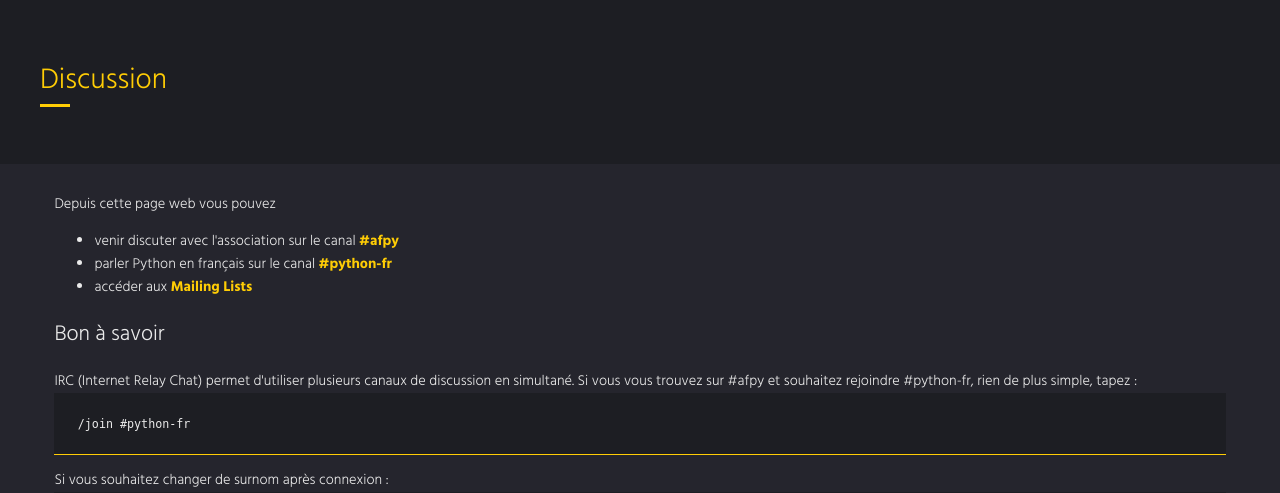
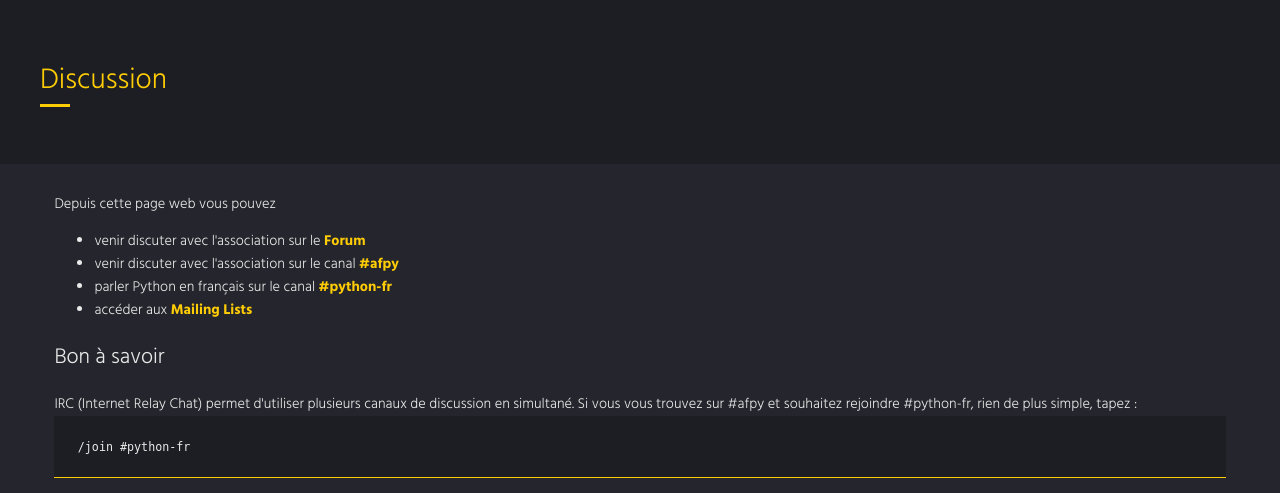
Before and after one commit to AFPy/site, a Flask app: page /discussion in a window 1280 px wide. Shown: the part 73-566 px from the top of the page. Run offline with Flask 2, Linux system fonts and the light colour scheme; parts of the project's set-up code (start-up, migrations or seed data) failed here and were passed over.

Commit message:
#53: Ajout d'un lien vers le discourse

```diff
--- a/templates/discussion.html
+++ b/templates/discussion.html
@@ -10,6 +10,7 @@
 <p>Depuis cette page web vous pouvez</p>
 
 <ul>
+  <li>venir discuter avec l'association sur le <a href="https://discuss.afpy.org/">Forum</a></li>
   <li>venir discuter avec l'association sur le canal <a href="#tchatafpy">#afpy</a></li>
   <li>parler Python en français sur le canal <a href="#tchatpython">#python-fr</a></li>
   <li>accéder aux <a href="https://lists.afpy.org/mailman/listinfo/">Mailing Lists</a></li>
```
